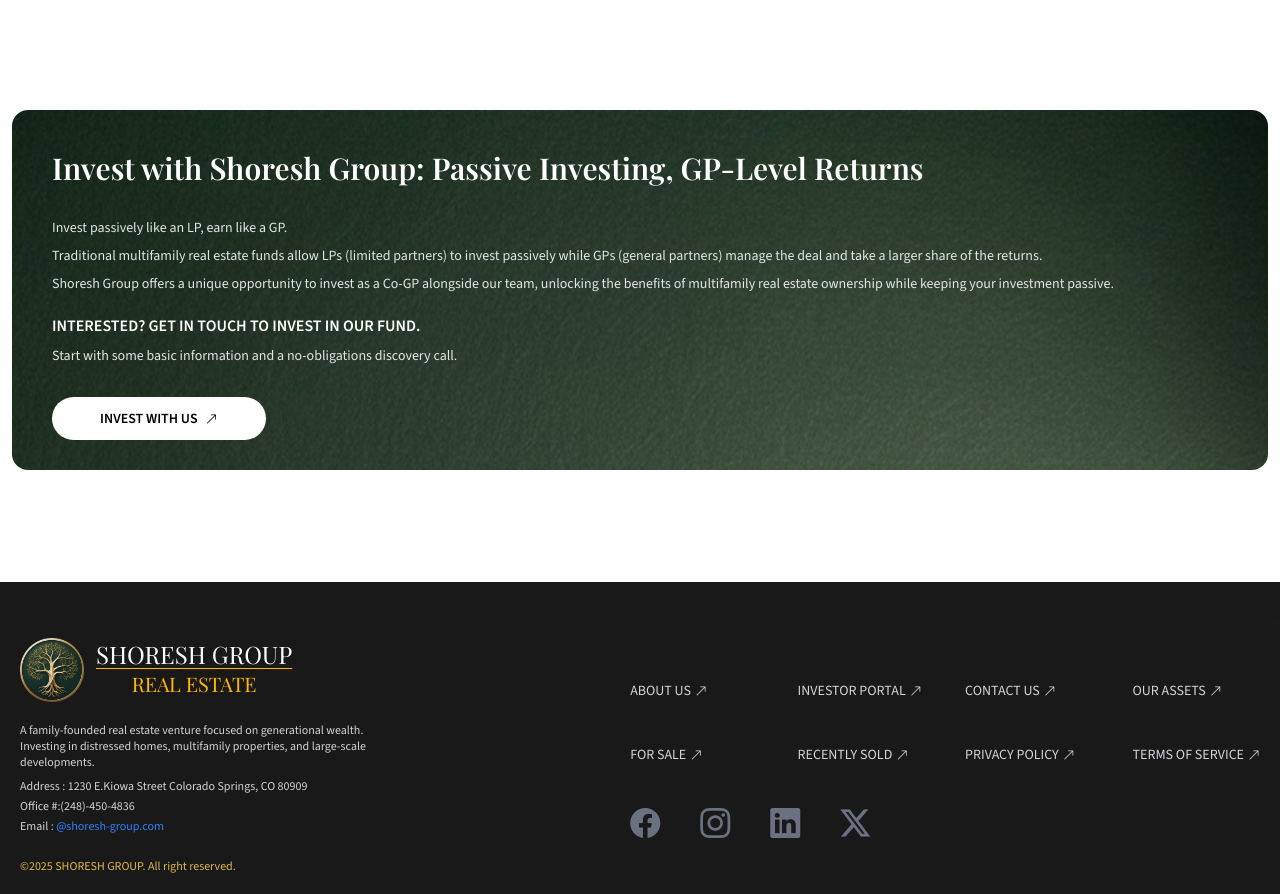
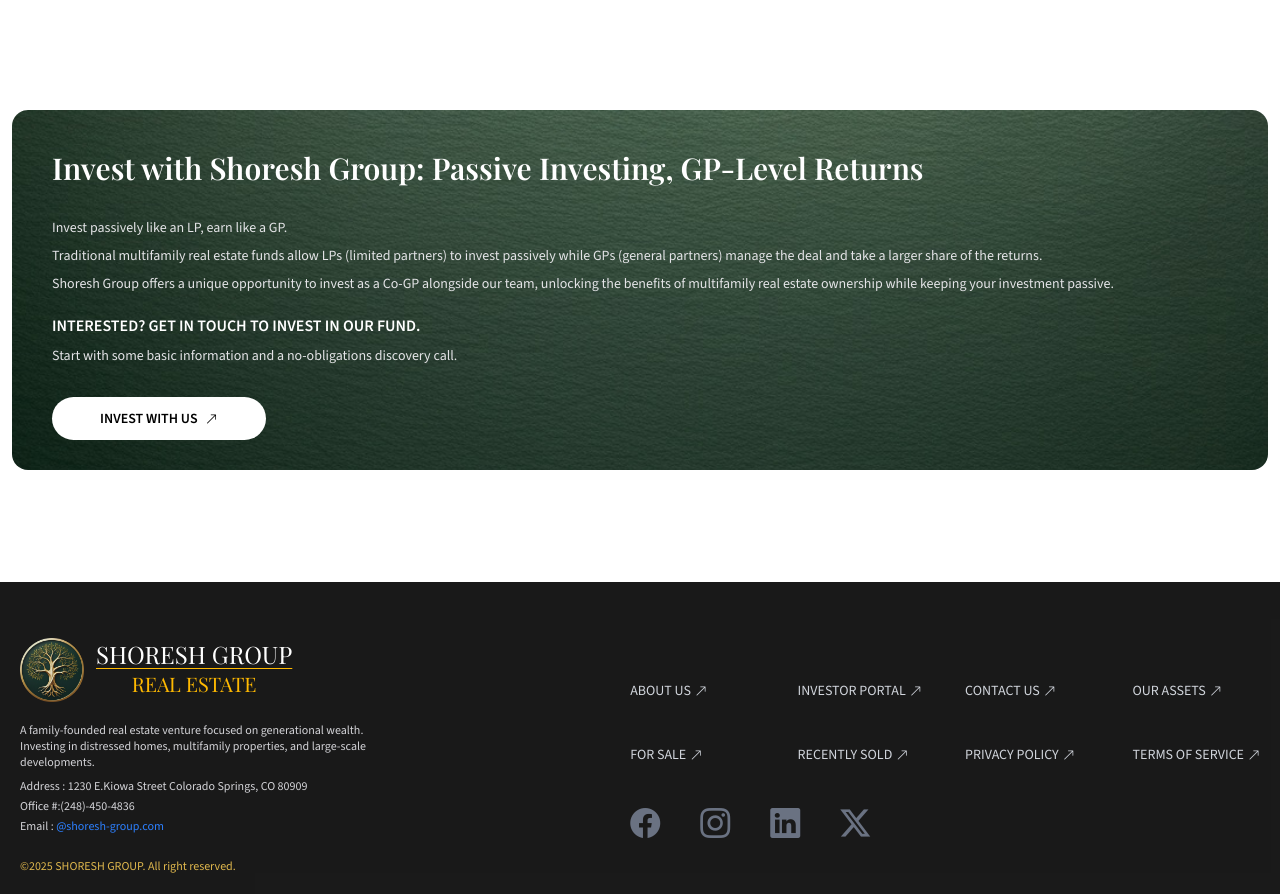
Before and after one commit to kid-us/ShoreshGroup, a React (Vite) app: page /investor-portal in a window 1280 px wide. Shown: the part 1922-2816 px from the top of the page. Built offline with nearby package versions, Linux system fonts and the light colour scheme; a web font is replaced by a local one.

Commit message:
New green bg given.

```diff
--- a/src/components/Investor/Invest.tsx
+++ b/src/components/Investor/Invest.tsx
@@ -5,7 +5,7 @@
 const Invest = () => {
   return (
     <Container>
-      <div className="bg5 rounded-2xl lg:p-10 px-4 py-8 ">
+      <div className="bg rounded-2xl lg:p-10 px-4 py-8 ">
         <motion.h1
           initial={{ opacity: 0, x: -20 }}
           whileInView={{ opacity: 1, x: 0 }}
```
